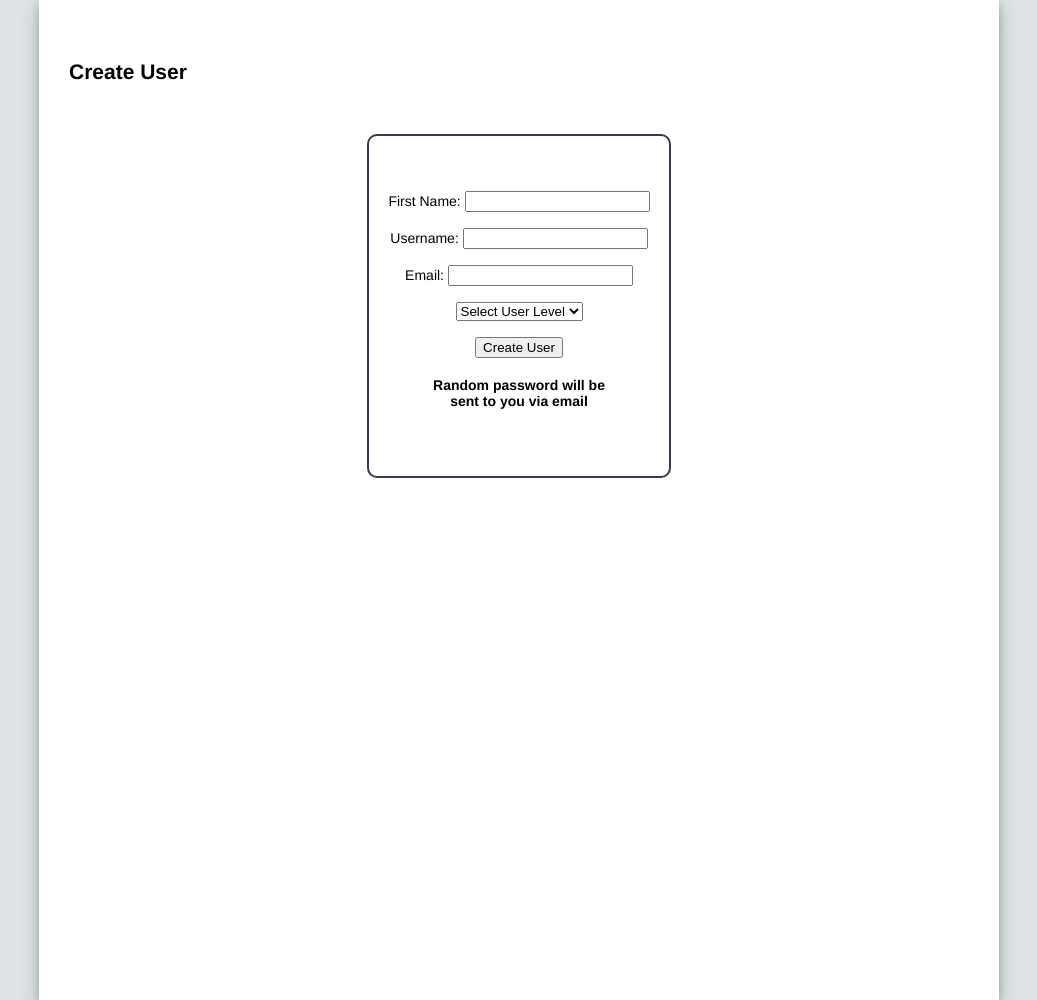
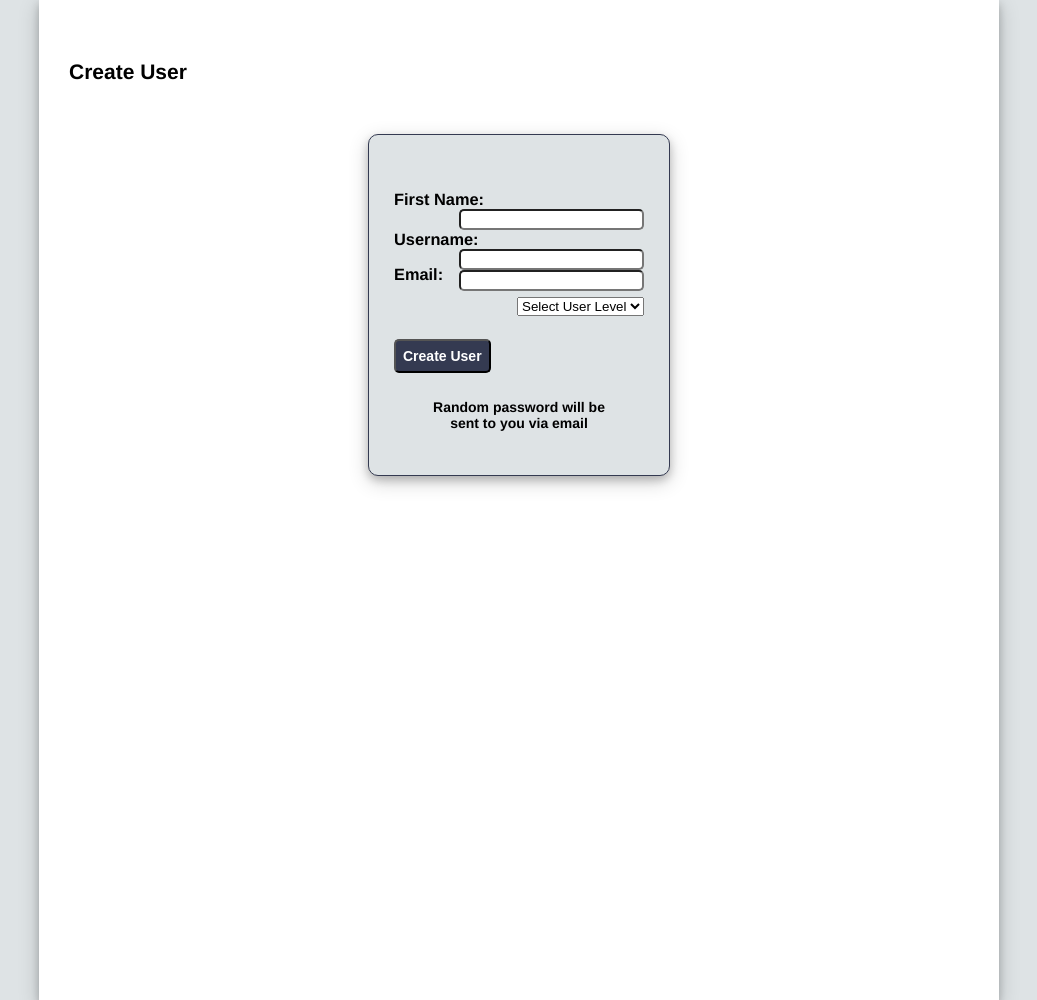
Before and after one commit to jakerutl/Rutledge_J_3014_r3, a PHP site: page /admin/admin_createuser.php in a window 1280 px wide. Shown: the part 80-1080 px from the top of the page, without its empty margins (121-1158 px from the left). Run offline with PHP 8.4, Linux system fonts and the light colour scheme; a user stored in the database is signed in.

Commit message:
got everything working

```diff
--- a/admin/admin_createuser.php
+++ b/admin/admin_createuser.php
@@ -52,23 +52,23 @@ confirm_logged_in();
   	<div class="middle">
 <h2 class="createUser">Create User</h2>
 
-<div class="user_signup" >
+<div class="editDiv" >
 <?php  if(!empty($message)){echo $message;} ?>
-<form class="signupForm" action="admin_createuser.php" method="post">
-  <label class="userLabels">First Name:</label>
-  <input type="text" name="fname" value=""><br><br>
-  <label class="userLabels">Username:</label>
-  <input type="text" name="username" value=""><br><br>
+<form class="editForm" action="admin_createuser.php" method="post">
+  <label class="editLabels">First Name:</label>
+  <input class="editInput" type="text" name="fname" value=""><br><br>
+  <label class="editLabels">Username:</label>
+  <input class="editInput" type="text" name="username" value=""><br><br>
   <!-- <label class="userLabels">Password:</label>
   <input type="text" name="password" value=""><br><br> -->
-  <label class="userLabels">Email:</label>
-  <input type="text" name="email" value=""><br><br>
-  <select name="lvllist">
+  <label class="editLabels">Email:</label>
+  <input class="editInput" type="text" name="email" value=""><br><br>
+  <select class="lvl" name="lvllist">
       <option value="">Select User Level</option>
       <option value="2">Web Admin</option>
       <option value="1">Web Master</option>
   </select><br><br>
-  <input type="submit" name="submit" value="Create User">
+  <input id="createUser" type="submit" name="submit" value="Create User">
   <h4>Random password will be <br>sent to you via email</h4>
 </form>
 </div>
--- a/admin/admin_index.php
+++ b/admin/admin_index.php
@@ -45,8 +45,10 @@
 <br>
 	<h4 class="TimeStamp">Last successful login: <?php echo $_SESSION['user_last']; ?></h4>
 
+<div class="deBtns">
 	<a href="admin_edituser.php">Edit User</a>
-	<a href="admin_deleteuser.php">Delete User</a>
+	<a href="admin_deleteuser.php">Delete Users</a>
+</div>
 
 </div>
 </div>
--- a/admin/css/main.css
+++ b/admin/css/main.css
@@ -28,12 +28,6 @@ body{
   text-align: center;
 }
 
-
-
-.userLabels{
-  color: black;
-  font: 14px Helvetica, Arial;
-}
 
 .topBar{
   width: 100%;
@@ -108,7 +102,7 @@ label{
 }
 
 .logOutBtn a:hover{
-  color: #5d5d5d;
+  color: #dee3e5;
 }
 
 
@@ -134,3 +128,153 @@ label{
   padding-top: 60px;
   padding-left: 30px;
 }
+
+.deBtns{
+  margin-left: 50px;
+  margin-top: 50px;
+}
+
+.deBtns a{
+  text-decoration: none;
+  padding: 10px;
+  color: white;
+  background-color: #343a51;
+  border-radius: 5px;
+  transition: 0.2s;
+}
+
+.deBtn a:hover{
+  color: #5d5d5d;
+}
+
+
+.delPage{
+  margin: 0;
+  padding-top: 60px;
+  padding-left: 30px;
+}
+
+.editPage{
+  margin: 0;
+  padding-top: 60px;
+  padding-left: 30px;
+}
+
+.list{
+  width: 500px;
+margin: 0 auto;
+margin-top: 100px;
+background-color: #dee3e5;
+padding: 8px;
+border: solid #343a51 0.5px;
+border-radius: 5px;
+box-shadow: 0 4px 8px 0 rgba(0, 0, 0, 0.2), 0 6px 20px 0 rgba(0, 0, 0, 0.19);
+
+}
+
+.list h3{
+  margin: 0;
+  margin-left: 0;
+  float: left;
+}
+
+.list a{
+  margin: 0;
+  float: right;
+  text-decoration: none;
+  padding: 7px;
+  color: white;
+  background-color: #343a51;
+  border-radius: 5px;
+  transition: 0.2s;
+}
+
+.list a:hover{
+  color: #dee3e5;
+}
+
+.editForm{
+  margin: 0 auto;
+  margin-right: 0;
+  width: 100%;
+  height: 100%;
+  margin-top: 15px;
+  /* text-align: center; */
+}
+
+
+.userLabels{
+  color: black;
+  font: 14px Helvetica, Arial;
+}
+
+.editLabels{
+  color: black;
+  font: 14px Helvetica, Arial;
+  float: left;
+  margin-left: 25px;
+  font-size: 1.17em;
+  font-weight: bold;
+}
+
+.editInput{
+  float: right;
+  margin-right: 25px;
+  border-radius: 5px;
+}
+
+.editDiv{
+  padding-top: 40px;
+  width: 300px;
+  height: 300px;
+  margin: 0 auto;
+  margin-top: 50px;
+  border-radius: 10px;
+  background-color: #dee3e5;
+  border: solid #343a51 0.5px;
+  box-shadow: 0 4px 8px 0 rgba(0, 0, 0, 0.2), 0 6px 20px 0 rgba(0, 0, 0, 0.19);
+}
+
+#saveUser{
+  margin-top: 30px;
+  float: left;
+  margin-left: 25px;
+  font-size: 1.17em;
+  font-weight: bold;
+  background-color: #343a51;
+  color: white;
+  padding: 7px;
+  border-radius: 5px;
+  transition: 0.2s;
+  cursor:pointer;
+}
+
+#saveUser:hover{
+  color: #dee3e5;
+
+}
+
+
+#createUser{
+  margin-top: 10px;
+  float: left;
+  margin-left: 25px;
+  font-size: 1em;
+  font-weight: bold;
+  background-color: #343a51;
+  color: white;
+  padding: 7px;
+  border-radius: 5px;
+  transition: 0.2s;
+  cursor:pointer;
+}
+
+h4{
+  margin-top: 70px;
+  text-align: center;
+}
+
+.lvl{
+  float: right;
+  margin-right: 25px;
+}
--- a/admin/phpscripts/login.php
+++ b/admin/phpscripts/login.php
@@ -37,12 +37,14 @@
 					if($founduser['user_new'] > 0){ // if the user has a user_new of less then 0 then they will be redirected to edit_user page
 						$newnum = $founduser['user_new'] + 1;
 						$newquery = "UPDATE `tbl_user` SET `user_new` = {$newnum} WHERE `user_id` = {$id}";
-						$new_run = mysqli_query($link, $newquery);
+						redirect_to("admin_index.php");
 					}else{
+						$newnum = $founduser['user_new'] + 1;
+						$newquery = "UPDATE `tbl_user` SET `user_new` = {$newnum} WHERE `user_id` = {$id}";
 						redirect_to("admin_edituser.php");
 					}
 				}
-				redirect_to("admin_index.php"); //once a user has logged in more than once they'll be redirected to admin_index page
+				// redirect_to("admin_index.php"); //once a user has logged in more than once they'll be redirected to admin_index page
 
 			}else if($founduser['user_fail'] < 3){
 				$num = $founduser['user_fail'] + 1;
--- a/admin/phpscripts/user.php
+++ b/admin/phpscripts/user.php
@@ -47,7 +47,7 @@ function deleteUser($id){
   $delstring = "DELETE FROM tbl_user WHERE user_id = {$id}";
   $delquery = mysqli_query($link, $delstring);
   if($delquery){
-    redirect_to("../admin_index.php");
+    redirect_to("../admin_deleteuser.php");
   }else{
     $message = "Bye Bye...";
     return $message;
--- a/db/db_movies2.sql
+++ b/db/db_movies2.sql
@@ -3,7 +3,7 @@
 -- https://www.phpmyadmin.net/
 --
 -- Host: localhost:8889
--- Generation Time: Mar 01, 2018 at 11:08 PM
+-- Generation Time: Mar 02, 2018 at 01:11 AM
 -- Server version: 5.6.35
 -- PHP Version: 7.1.1
 
@@ -1039,7 +1039,7 @@ CREATE TABLE `tbl_user` (
 --
 
 INSERT INTO `tbl_user` (`user_id`, `user_fname`, `user_name`, `user_pass`, `user_email`, `user_date`, `user_ip`, `user_last`, `user_fail`, `user_level`, `user_new`) VALUES
-(35, 'Jacob', 'jaker145', '$2y$10$RPrRkr3/ybteOHkIx0jUGuv/o2QGAsC.pkxKrse9BwSenw6V9.ROy', 'jakerutl@gmail.com', '2018-02-23 06:37:08', '::1', '2018-03-02 04:02:11', 0, '2', 0);
+(35, 'Jacob', 'jaker145', '$2y$10$RPrRkr3/ybteOHkIx0jUGuv/o2QGAsC.pkxKrse9BwSenw6V9.ROy', 'jakerutl@gmail.com', '2018-02-23 06:37:08', '::1', '2018-03-02 05:05:00', 0, '2', 0);
 
 --
 -- Indexes for dumped tables
@@ -1236,7 +1236,7 @@ ALTER TABLE `tbl_urating`
 -- AUTO_INCREMENT for table `tbl_user`
 --
 ALTER TABLE `tbl_user`
-  MODIFY `user_id` mediumint(8) UNSIGNED NOT NULL AUTO_INCREMENT, AUTO_INCREMENT=100;
+  MODIFY `user_id` mediumint(8) UNSIGNED NOT NULL AUTO_INCREMENT, AUTO_INCREMENT=108;
 /*!40101 SET CHARACTER_SET_CLIENT=@OLD_CHARACTER_SET_CLIENT */;
 /*!40101 SET CHARACTER_SET_RESULTS=@OLD_CHARACTER_SET_RESULTS */;
 /*!40101 SET COLLATION_CONNECTION=@OLD_COLLATION_CONNECTION */;
```
Also changed, not shown: admin/admin_deleteuser.php (+25 -11 lines), admin/admin_edituser.php (+37 -20 lines), tutorials/tutorials.txt (+1 -13 lines).
